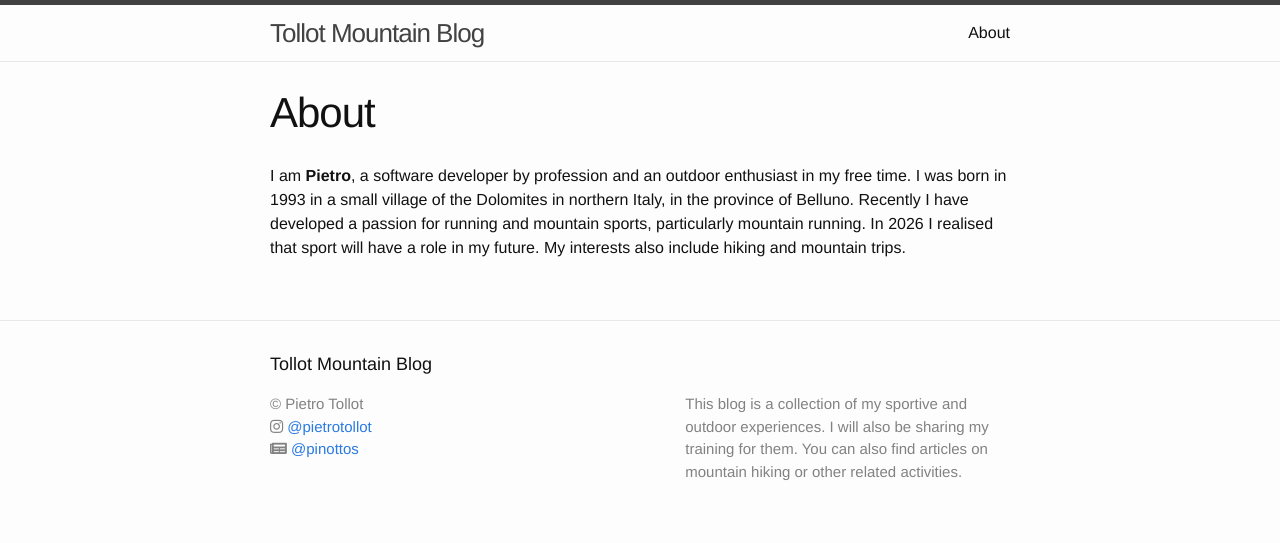
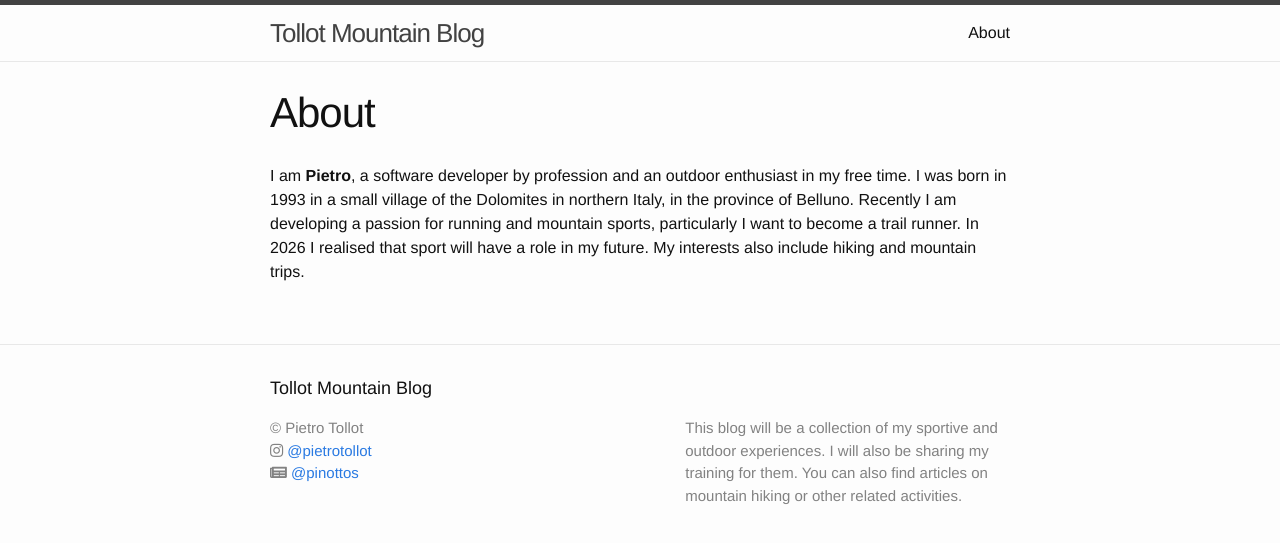
Before and after one commit to carpino/carpino.github.io, a Jekyll site: the page built from about.md, in a window 1280 px wide. Shown: the top 543 px of the page. Built offline with Jekyll 4.4.1, drawn with Linux system fonts in a browser that asks for light colours; nearby versions of some CDN libraries.

Commit message:
about me and blog description

```diff
--- a/_config.yml
+++ b/_config.yml
@@ -2,7 +2,7 @@
 title: Tollot Mountain Blog
 email: ptollot@icloud.com
 description: > # this means to ignore newlines until "baseurl:"
-  This blog is a collection of my sportive and outdoor experiences. I will also be sharing my training
+  This blog will be a collection of my sportive and outdoor experiences. I will also be sharing my training
   for them. You can also find articles on mountain hiking or other related activities.
 baseurl: "" # the subpath of your site, e.g. /blog/
 url: "https://carpino.github.io" # the base hostname & protocol for your site
--- a/about.md
+++ b/about.md
@@ -4,4 +4,4 @@ title: About
 permalink: /about/
 ---
 
-I am **Pietro**, a software developer by profession and an outdoor enthusiast in my free time. I was born in 1993 in a small village of the Dolomites in northern Italy, in the province of Belluno. Recently I have developed a passion for running and mountain sports, particularly mountain running. In 2026 I realised that sport will have a role in my future. My interests also include hiking and mountain trips.
+I am **Pietro**, a software developer by profession and an outdoor enthusiast in my free time. I was born in 1993 in a small village of the Dolomites in northern Italy, in the province of Belluno. Recently I am developing a passion for running and mountain sports, particularly I want to become a trail runner. In 2026 I realised that sport will have a role in my future. My interests also include hiking and mountain trips.
```
